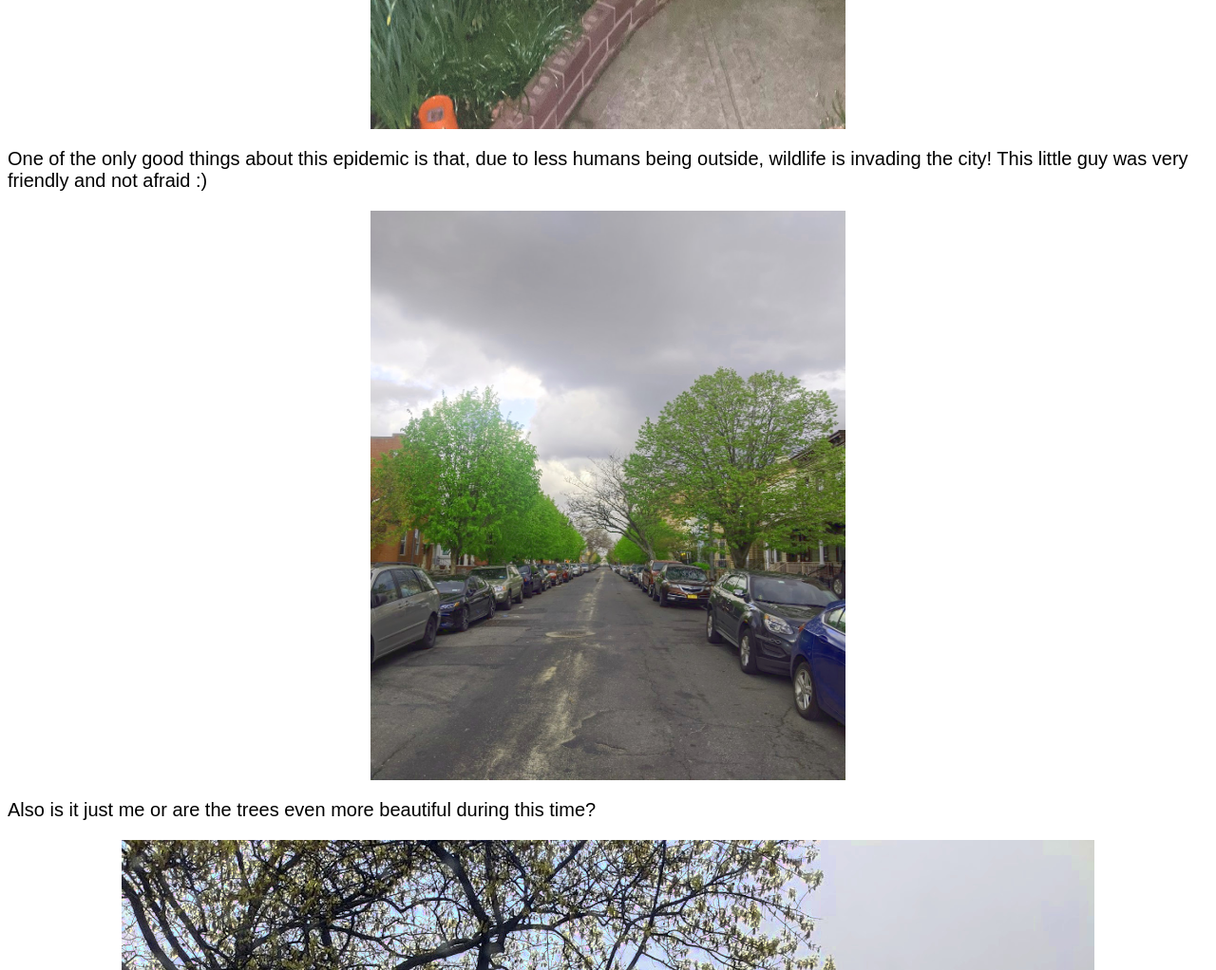
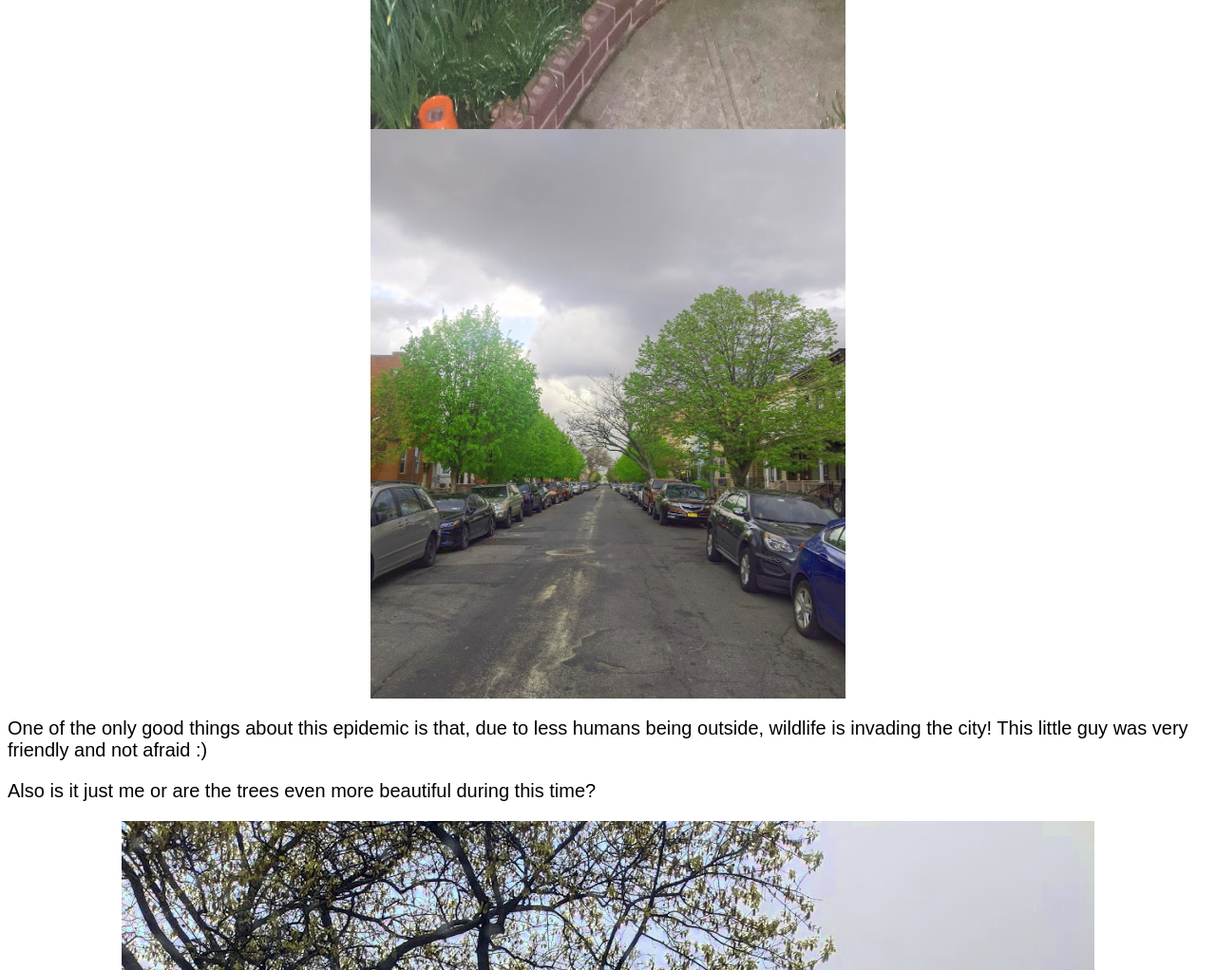
Before and after one commit to elisargent/elisargent.github.io, a plain HTML site: page page4.html in a window 1280 px wide. Shown: the part 9160-10182 px from the top of the page at 95% size. Drawn offline with Linux system fonts and the light colour scheme.

Commit message:
Update page4.html

```diff
--- a/page4.html
+++ b/page4.html
@@ -42,9 +42,8 @@
 	<p>Here is another way my family and I stayed busy during the quarantine. My grandma is the champ!:D</p>
 <img src="/eliphotos/police.jpg" alt="PoliceCar">
 	<p>Looks like Mad Max out here!</p>
-<img src="/eliphotos/raccoon.jpg" alt="Raccoon" width="500" height="600">
+<img src="/eliphotos/raccoon.jpg" alt="Raccoon" width="500" height="600"> <img src="/eliphotos/trees.jpg" alt="Trees" width="500" height="600">
 	<p>One of the only good things about this epidemic is that, due to less humans being outside, wildlife is invading the city! This little guy was very friendly and not afraid :)</p>
-<img src="/eliphotos/trees.jpg" alt="Trees" width="500" height="600">
 	<p>Also is it just me or are the trees even more beautiful during this time?</p>
 <img src="/eliphotos/stores.jpg" alt="Stores">
 	<p>With all the stores closed the city seems very surreal.</p>
```
